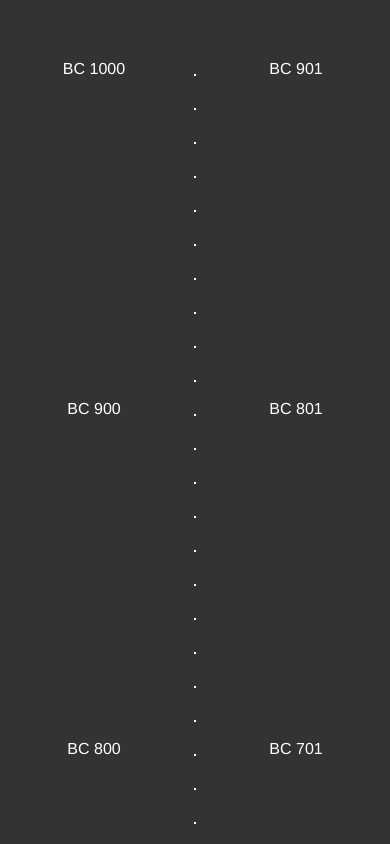
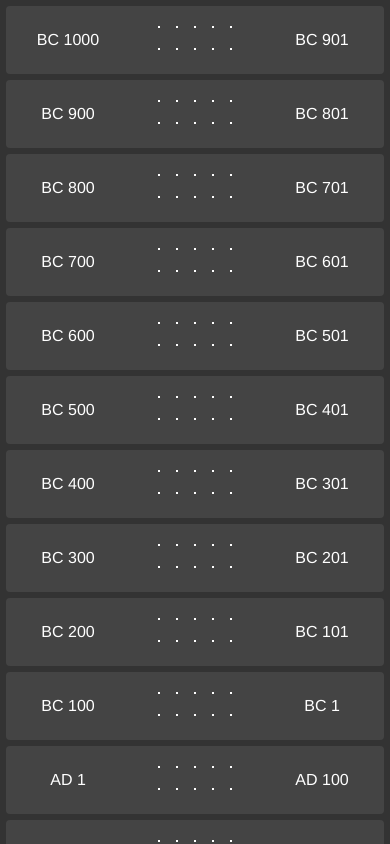
Before and after one commit to oncebot/timeline, a Vue app: page / in a window 390 px wide. Shown: the top 844 px of the page. Built offline with nearby package versions, Linux system fonts and the light colour scheme; no server answers.

Commit message:
Added responsiveness to the UI

```diff
--- a/src/App.vue
+++ b/src/App.vue
@@ -70,13 +70,14 @@ export default {
 <style>
 body{
   background: #333;
+  margin:0px;
+  padding:0px;
 }
 #app {
   font-family: 'Avenir', Helvetica, Arial, sans-serif;
   -webkit-font-smoothing: antialiased;
   -moz-osx-font-smoothing: grayscale;
   color: #fff;
-  margin-top: 60px;
 }
 .container{
   max-width: 700px;
--- a/src/components/BlockItem.vue
+++ b/src/components/BlockItem.vue
@@ -46,4 +46,18 @@ export default {
         margin:5px;
         display: inline-block;
     }
+    @media screen and (max-width:720px){
+    .block{
+        width:2px;
+        height:2px;
+        margin:8px;
+    }
+        .active{
+        width:15px;
+        height:15px;
+        margin:1px;
+        }
+    }
+
+
 </style>
--- a/src/components/RangeRow.vue
+++ b/src/components/RangeRow.vue
@@ -2,7 +2,11 @@
     <div class="row">
         <div class="title">{{ start_mod }}</div>
                <div class="flex-1">
-                   <block-item v-for="year in range" :current="current" :year="year"></block-item>
+                <div class="block-row-holder">
+                    <div class="block-row">
+                        <block-item v-for="year in range" :current="current" :year="year"></block-item>
+                    </div>
+                </div>
                </div>
         <div class="title">{{ end_mod }}</div>
     </div>
@@ -64,5 +68,29 @@ export default {
         flex-basis: 200px;
         text-align: center;
         font-weight: 500;
+        display: flex;
+        justify-content: center;
+        flex-direction: column;
+    }
+    @media screen and (max-width:600px){
+        .row{
+        background:#444;
+        padding:12px;
+        border-radius: 4px;
+        margin: 6px;
+        box-sizing: border-box;
+        }
+        .title{
+            flex-basis: 100px;
+        }
+        .block-row{
+            text-align: center;
+        }
+    }
+    @media screen and (max-width:500px){
+        .block-row{
+            max-width:100px;
+            margin: auto;
+        }
     }
 </style>
```
